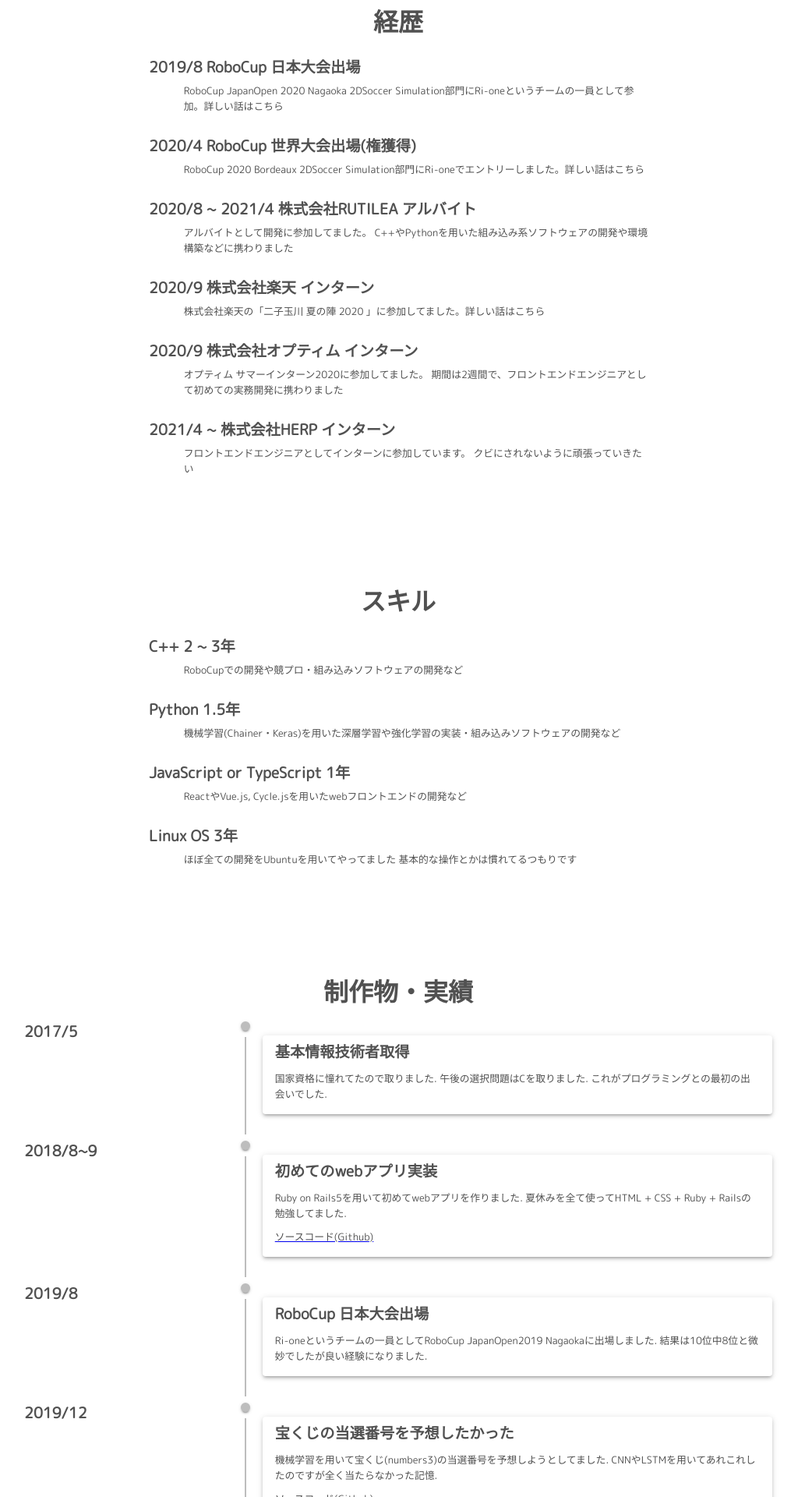
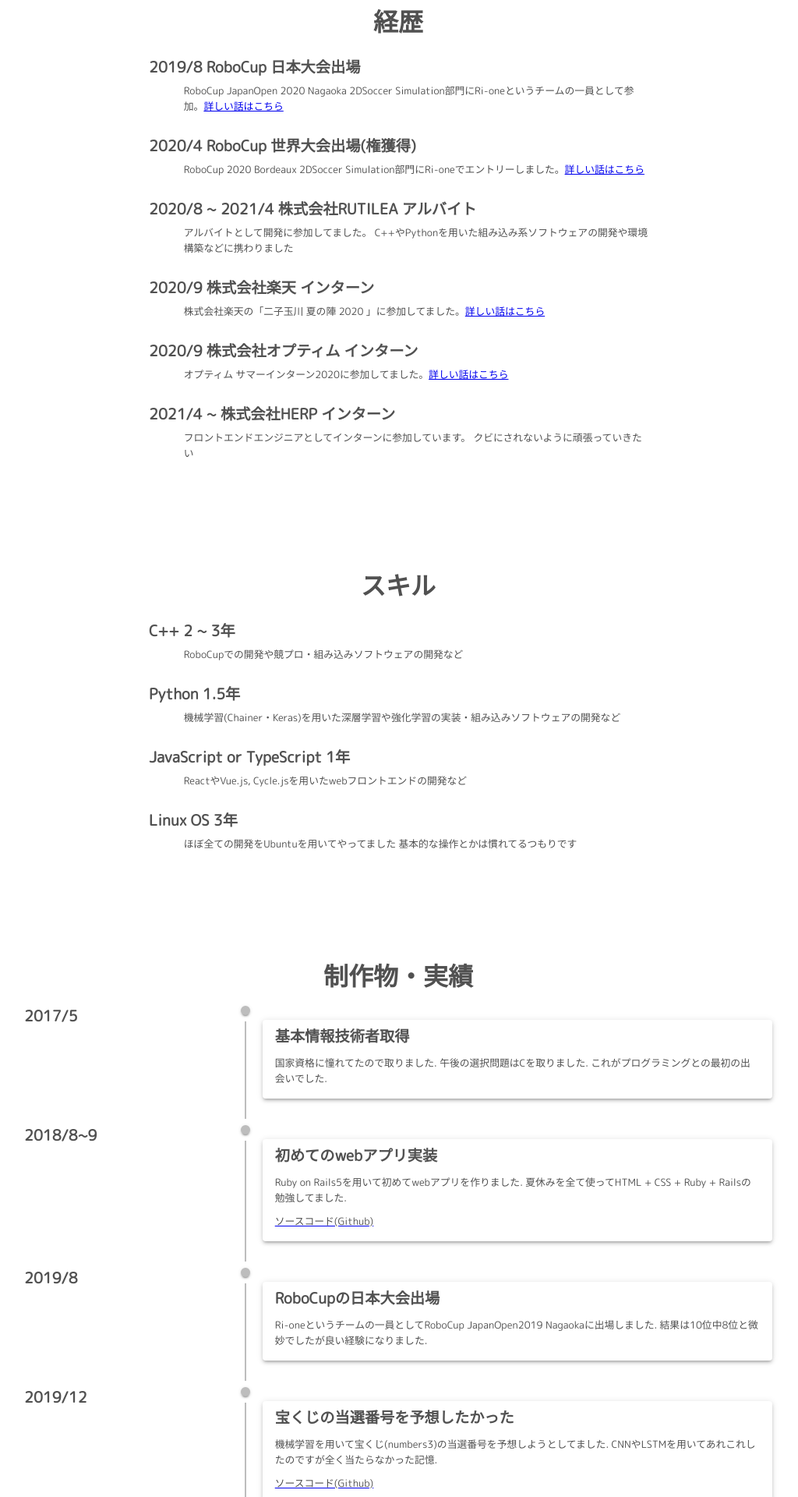
Before and after one commit to ruritoBlogger/ruritoBlogger.github.io, a React app: page / in a window 1280 px wide. Shown: the part 1160-3080 px from the top of the page at 78% size, without its empty margins (129-1153 px from the left). Built offline with nearby package versions, Linux system fonts and the light colour scheme.

Commit message:
linkを設定

```diff
--- a/src/components/card/index.tsx
+++ b/src/components/card/index.tsx
@@ -84,7 +84,7 @@ const Card: React.FC<Props> = ({
   const classes = useStyles();
 
   return (
-    <TimelineItem>
+    <TimelineItem id={title}>
       <TimelineOppositeContent className={classes.OppositeContent}>
         <h2 className={styles.subtitle}>{date}</h2>
       </TimelineOppositeContent>
--- a/src/pages/history/index.tsx
+++ b/src/pages/history/index.tsx
@@ -9,8 +9,7 @@ const History: React.FC = () => {
         <p className={styles.content}>
           RoboCup JapanOpen 2020 Nagaoka 2DSoccer
           Simulation部門にRi-oneというチームの一員として参加。
-          {/* TODO: Timelineを作ったらリンク貼っておく */}
-          <span>詳しい話はこちら</span>
+          <a href="#RoboCupの日本大会出場">詳しい話はこちら</a>
         </p>
       </div>
       <div className={styles.content_block}>
@@ -18,8 +17,7 @@ const History: React.FC = () => {
         <p className={styles.content}>
           RoboCup 2020 Bordeaux 2DSoccer
           Simulation部門にRi-oneでエントリーしました。
-          {/* TODO: Timelineを作ったらリンク貼っておく */}
-          <span>詳しい話はこちら</span>
+          <a href="#RoboCupの世界大会に出場(権獲得)">詳しい話はこちら</a>
         </p>
       </div>
       <div className={styles.content_block}>
@@ -35,8 +33,7 @@ const History: React.FC = () => {
         <h2 className={styles.subtitle}>2020/9 株式会社楽天 インターン</h2>
         <p className={styles.content}>
           株式会社楽天の「二子玉川 夏の陣 2020 」に参加してました。
-          {/* TODO: Timelineを作ったらリンク貼っておく */}
-          <span>詳しい話はこちら</span>
+          <a href="#楽天のインターンに参加">詳しい話はこちら</a>
         </p>
       </div>
       <div className={styles.content_block}>
@@ -45,7 +42,7 @@ const History: React.FC = () => {
         </h2>
         <p className={styles.content}>
           オプティム サマーインターン2020に参加してました。
-          期間は2週間で、フロントエンドエンジニアとして初めての実務開発に携わりました
+          <a href="#オプティムの夏季インターンに参加">詳しい話はこちら</a>
         </p>
       </div>
       <div className={styles.content_block}>
--- a/src/pages/timeline/index.tsx
+++ b/src/pages/timeline/index.tsx
@@ -25,13 +25,12 @@ const TimelinePage: React.FC = () => {
       title: "初めてのwebアプリ実装",
       content:
         "Ruby on Rails5を用いて初めてwebアプリを作りました. 夏休みを全て使ってHTML + CSS + Ruby + Railsの勉強してました.",
-      link:
-        "https://github.com/ruritoBlogger/Informationization-of-refrigerator",
+      link: "https://github.com/ruritoBlogger/Informationization-of-refrigerator",
       link_text: "ソースコード(Github)",
     },
     {
       date: "2019/8",
-      title: "RoboCup 日本大会出場",
+      title: "RoboCupの日本大会出場",
       content:
         "Ri-oneというチームの一員としてRoboCup JapanOpen2019 Nagaokaに出場しました. 結果は10位中8位と微妙でしたが良い経験になりました.",
     },
@@ -45,11 +44,10 @@ const TimelinePage: React.FC = () => {
     },
     {
       date: "2020/4",
-      title: "RoboCup 世界大会に出場(権獲得)",
+      title: "RoboCupの世界大会に出場(権獲得)",
       content:
         "Ri-oneというチームの一員としてRoboCup2020 Bordeauxの出場権を獲得しました. 大会はコロナで延期になったため出場権獲得に留まっています. 出場権を獲得するためにTDPというペーパーをチームで作成しました. 私は第3章の深層強化学習部分の実装や執筆を担当しました.",
-      link:
-        "https://drive.google.com/file/d/1IkTX41iIFlZFI5_5l7lpCPS0X4Gi_vn8/view?usp=sharing",
+      link: "https://drive.google.com/file/d/1IkTX41iIFlZFI5_5l7lpCPS0X4Gi_vn8/view?usp=sharing",
       link_text: "執筆したTDP",
     },
     {
```
